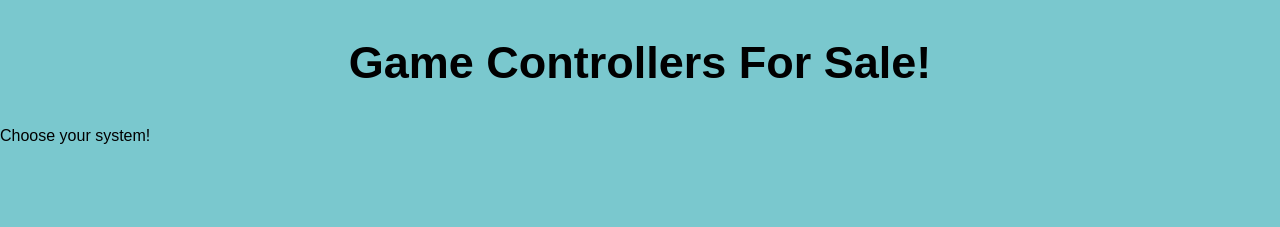
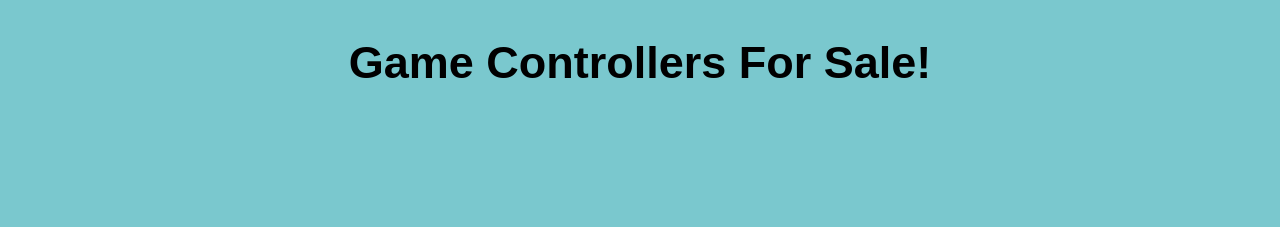
Before and after one commit to CoderJoe82/fcclandingpage, a plain HTML site: page index.html in a window 1280 px wide. Shown: the top 227 px of the page. Drawn offline with Linux system fonts and the light colour scheme.

Commit message:
edited html

```diff
--- a/index.html
+++ b/index.html
@@ -12,7 +12,6 @@
 <body>
     <section id="systemSelect">
         <h1 id="title">Game Controllers For Sale!</h1>
-        <p id="description">Choose your system!</p>
         <div id="imageHolder">
             <div class="systemHome" id="ps4Home">
                 <a href="#colorSelection"><img class="systemImages" id="ps4" src="https://i.imgur.com/9mppTz5.png" alt="Playstation 4 Controller"></a>
```
